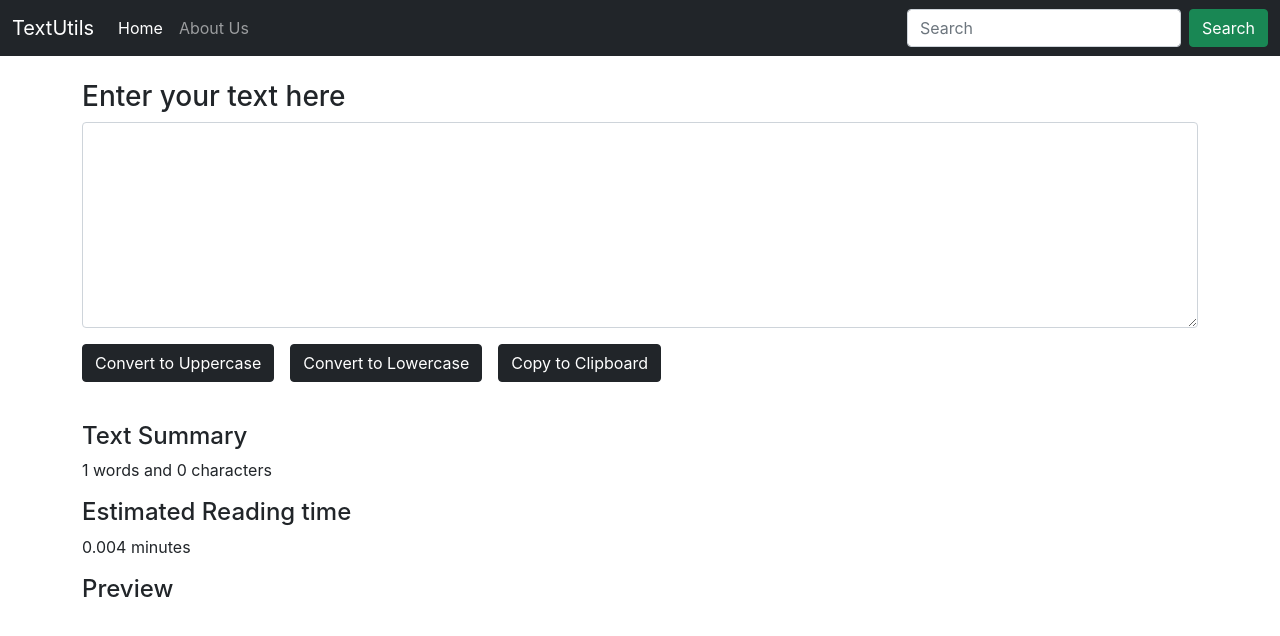
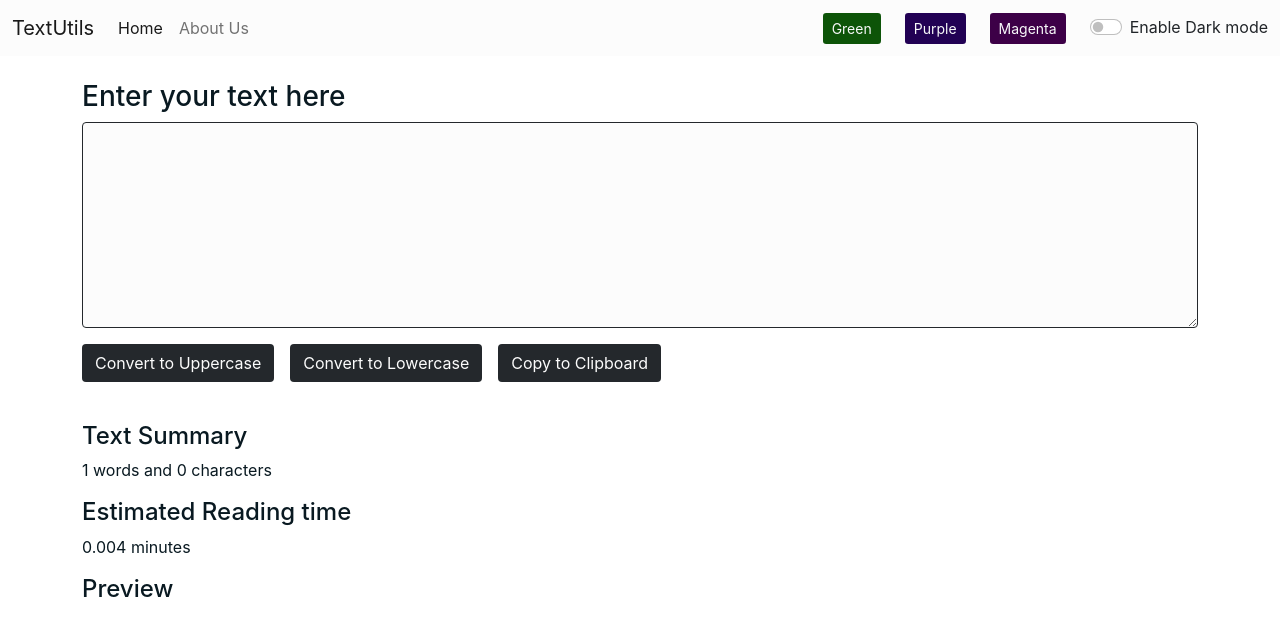
Before and after one commit to harshvarmora28/text_utils_react_website, a React (Create React App) app: page / in a window 1280 px wide. Shown: the top 636 px of the page. Built offline with nearby package versions, Linux system fonts and the light colour scheme.

Commit message:
added default dark mode

```diff
--- a/src/App.js
+++ b/src/App.js
@@ -1,12 +1,28 @@
 import './App.css';
+// import About from './components/About';
 import Navbar from './components/Navbar';
 import TextForm from './components/TextForm';
+import React, { useState } from 'react';
+
 
 function App() {
+  const [mode, setMode] = useState("light")
+
+  const toggleMode = () => {
+    if(mode === "light"){
+      setMode("dark");
+      document.body.style.backgroundColor = "#091921";
+    }
+    else{
+      setMode("light");
+      document.body.style.backgroundColor = "white";
+    }
+  }
   return (
     <>
-    <Navbar title="TextUtils" aboutText="About Us" />
-    <TextForm heading="Enter your text here" />
+    <Navbar title="TextUtils" aboutText="About Us" mode={mode} toggleMode={toggleMode} />
+    <TextForm heading="Enter your text here" mode={mode} />
+    {/* <About/> */}
     </>
   );
 }
--- /dev/null
+++ b/src/components/About.js
@@ -0,0 +1,48 @@
+import React from 'react'
+
+const About = () => {
+    return (
+        <div className="container my-5">
+        <div className="accordion" id="accordionExample">
+        <div className="accordion-item">
+            <h2 className="accordion-header" id="headingOne">
+            <button className="accordion-button" type="button" data-bs-toggle="collapse" data-bs-target="#collapseOne" aria-expanded="true" aria-controls="collapseOne">
+                Accordion Item #1
+            </button>
+            </h2>
+            <div id="collapseOne" className="accordion-collapse collapse show" aria-labelledby="headingOne" data-bs-parent="#accordionExample">
+            <div className="accordion-body">
+                <strong>This is the first item's accordion body.</strong> It is shown by default, until the collapse plugin adds the appropriate classes that we use to style each element. These classes control the overall appearance, as well as the showing and hiding via CSS transitions. You can modify any of this with custom CSS or overriding our default variables. It's also worth noting that just about any HTML can go within the <code>.accordion-body</code>, though the transition does limit overflow.
+            </div>
+            </div>
+        </div>
+        <div className="accordion-item">
+            <h2 className="accordion-header" id="headingTwo">
+            <button className="accordion-button collapsed" type="button" data-bs-toggle="collapse" data-bs-target="#collapseTwo" aria-expanded="false" aria-controls="collapseTwo">
+                Accordion Item #2
+            </button>
+            </h2>
+            <div id="collapseTwo" className="accordion-collapse collapse" aria-labelledby="headingTwo" data-bs-parent="#accordionExample">
+            <div className="accordion-body">
+                <strong>This is the second item's accordion body.</strong> It is hidden by default, until the collapse plugin adds the appropriate classes that we use to style each element. These classes control the overall appearance, as well as the showing and hiding via CSS transitions. You can modify any of this with custom CSS or overriding our default variables. It's also worth noting that just about any HTML can go within the <code>.accordion-body</code>, though the transition does limit overflow.
+            </div>
+            </div>
+        </div>
+        <div className="accordion-item">
+            <h2 className="accordion-header" id="headingThree">
+            <button className="accordion-button collapsed" type="button" data-bs-toggle="collapse" data-bs-target="#collapseThree" aria-expanded="false" aria-controls="collapseThree">
+                Accordion Item #3
+            </button>
+            </h2>
+            <div id="collapseThree" className="accordion-collapse collapse" aria-labelledby="headingThree" data-bs-parent="#accordionExample">
+            <div className="accordion-body">
+                <strong>This is the third item's accordion body.</strong> It is hidden by default, until the collapse plugin adds the appropriate classes that we use to style each element. These classes control the overall appearance, as well as the showing and hiding via CSS transitions. You can modify any of this with custom CSS or overriding our default variables. It's also worth noting that just about any HTML can go within the <code>.accordion-body</code>, though the transition does limit overflow.
+            </div>
+            </div>
+        </div>
+        </div>
+        </div>
+    )
+}
+
+export default About
--- a/src/components/Navbar.js
+++ b/src/components/Navbar.js
@@ -4,7 +4,7 @@
 
 const Navbar = (props) => {
     return (
-        <nav className="navbar navbar-expand-lg navbar-dark bg-dark">
+        <nav className={`navbar navbar-expand-lg navbar-${props.mode}`} style={{backgroundColor: props.mode==="dark"?"#18323e":"rgb(252 252 252)"}}>
   <div className="container-fluid">
     <a className="navbar-brand" href="/">{props.title}</a>
     <button className="navbar-toggler" type="button" data-bs-toggle="collapse" data-bs-target="#navbarSupportedContent" aria-controls="navbarSupportedContent" aria-expanded="false" aria-label="Toggle navigation">
@@ -19,10 +19,13 @@
           <a className="nav-link" href="/">{props.aboutText}</a>
         </li>
       </ul>
-      <form className="d-flex">
-        <input className="form-control me-2" type="search" placeholder="Search" aria-label="Search"/>
-        <button type="button" class="btn btn-success">Search</button>
-      </form>
+      <button type="button" class="btn btn-sm mx-4 text-light" style={{backgroundColor: "#0d5408"}}>Green</button>
+      <button type="button" class="btn btn-sm text-light" style={{backgroundColor: "#220154"}}>Purple</button>
+      <button type="button" class="btn btn-sm mx-4 text-light" style={{backgroundColor: "#3d0047"}}>Magenta</button>
+      <div className="form-check form-switch">
+      <input className="form-check-input" onClick={props.toggleMode} type="checkbox" id="flexSwitchCheckDefault"/>
+      <label className={`form-check-label text-${props.mode==="light"?"dark":"light"}`} htmlFor="flexSwitchCheckDefault">Enable Dark mode</label>
+      </div>
     </div>
   </div>
 </nav>
--- a/src/components/TextForm.js
+++ b/src/components/TextForm.js
@@ -24,16 +24,16 @@
     const[text, setText] = useState("");
     return (
         <>
-        <div className="container my-4">
+        <div className="container my-4" style={{color: props.mode==="dark"?"rgb(235 235 235)":"#091921"}}>
             <h3>{props.heading}</h3>
             <div className="mb-3">
-            <textarea className="form-control" value={text} onChange={handelOnChange} id="textArea" rows="8"></textarea>
-            <button type="button" className="btn btn-dark my-3" onClick={handelUpClick} >Convert to Uppercase</button>
-            <button type="button" className="btn btn-dark my-3 mx-3" onClick={handelLoClick} >Convert to Lowercase</button>
-            <button type="button" className="btn btn-dark my-3" onClick={handelCopyClick} >Copy to Clipboard</button>
+            <textarea className="form-control" onChange={handelOnChange} value={text} style={{backgroundColor: props.mode==="dark"?"#091921":"rgb(252 252 252)", color: props.mode==="dark"?"rgb(235 235 235)":"#091921", border: props.mode==="dark"?"1.4px solid #18323e":"1px solid rgb(36 40 44)"}} id="textArea" rows="8"></textarea>
+            <button type="button" className="btn my-3" style={{backgroundColor: props.mode==="dark"?"#18323e":"rgb(36 40 44)", color: props.mode==="dark"?"rgb(235 235 235)":"rgb(252 252 252)"}} onClick={handelUpClick} >Convert to Uppercase</button>
+            <button type="button" className="btn my-3 mx-3" style={{backgroundColor: props.mode==="dark"?"#18323e":"rgb(36 40 44)", color: props.mode==="dark"?"rgb(235 235 235)":"rgb(252 252 252)"}} onClick={handelLoClick} >Convert to Lowercase</button>
+            <button type="button" className="btn my-3" style={{backgroundColor: props.mode==="dark"?"#18323e":"rgb(36 40 44)", color: props.mode==="dark"?"rgb(235 235 235)":"rgb(252 252 252)"}} onClick={handelCopyClick} >Copy to Clipboard</button>
             </div>
         </div>
-        <div className="container">
+        <div className="container" style={{color: props.mode==="dark"?"rgb(235 235 235)":"#091921"}}>
             <h4>Text Summary</h4>
             <p>{text.split(" ").length} words and {text.length} characters</p>
             <h4>Estimated Reading time</h4>
```
